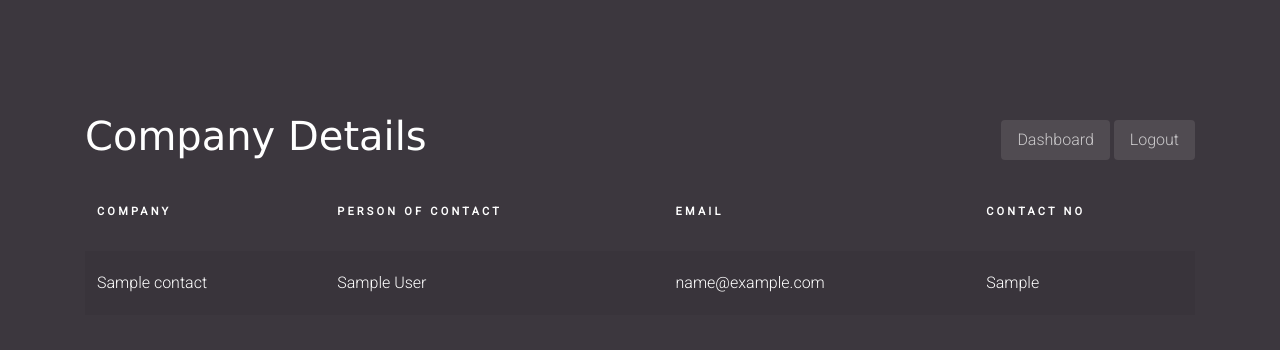
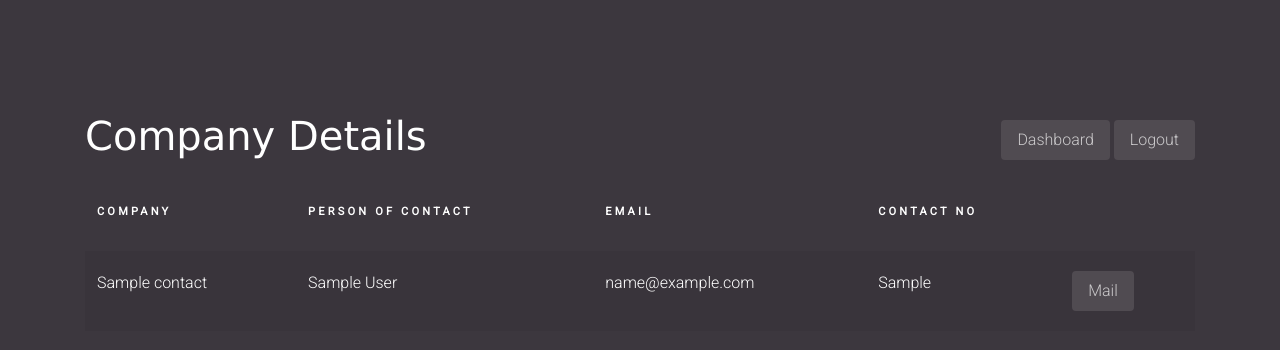
Before and after one commit to daradaaryan/Placement-System, a Flask app: page /company_Details in a window 1280 px wide. Shown: the top 350 px of the page. Run offline with Flask 3, Linux system fonts and the light colour scheme; tables that the repository leaves empty hold one stand-in row (values such as "Sample post"); some libraries are stand-ins or nearby versions.

Commit message:
Mail feature added

```diff
--- a/app.py
+++ b/app.py
@@ -5,7 +5,7 @@ import uuid
 import yaml
 from flask_mysqldb import MySQL
 from flask import flash, get_flashed_messages
-
+from flask_mail import Mail, Message
 from werkzeug.utils import secure_filename
 
 
@@ -20,6 +20,13 @@ app.config['MYSQL_PASSWORD'] = db['mysql_password']
 app.config['MYSQL_DB'] = db['mysql_db']
 mysql = MySQL(app)
 
+app.config['MAIL_SERVER']='smtp.gmail.com'
+app.config['MAIL_PORT'] = 465
+app.config['MAIL_USERNAME'] = 'babruwanmore@iitgn.ac.in'
+app.config['MAIL_PASSWORD'] = 'PASSWORD'
+app.config['MAIL_USE_TLS'] = False
+app.config['MAIL_USE_SSL'] = True
+mail = Mail(app)
 
 @app.route('/')
 def index():
@@ -867,5 +874,32 @@ def rename_attribute():
 
     return render_template('cds/rename.html', title='Rename', user_profile={}, footer="Rename")
 
+
+@app.route('/email', methods=['POST'])
+def email():
+    if 'email' not in session:
+        return redirect(url_for('index'))
+
+    email = session.get('email')
+    POC_Email_Id = request.form.get('POC_Email_Id')
+    print(POC_Email_Id)
+    return render_template('cds/mail.html', POC_Email_Id=POC_Email_Id)
+
+@app.route('/send_mail', methods=['POST'])
+def send_mail():
+
+    receipent_email = request.form['POC_Email_Id']
+    subject = request.form['subject']
+    content = request.form['content']
+
+    email = session.get('email')
+
+    # if request.method == 'POST':
+    msg = Message(subject, sender=email, recipients = [receipent_email])
+    msg.body = content
+    mail.send(msg)
+    return render_template('cds/dashboard.html')
+
+
 if __name__ == '__main__':
     app.run(debug=True)
--- a/requirements.txt
+++ b/requirements.txt
@@ -3,3 +3,4 @@ flask-mysqldb
 pyyaml
 Authlib
 requests
+flask-mail
--- a/templates/cds/company_Details.html
+++ b/templates/cds/company_Details.html
@@ -48,6 +48,12 @@
                             <td>{{ detail[2] }} {{ detail[4]}}</td>
                             <td>{{ detail[0] }}</td>
                             <td>{{ detail[1] }}</td>
+                            <td>
+                                <form action="{{ url_for('email') }}" method="post">
+                                    <input type="hidden" name="POC_Email_Id" value="{{ detail[0] }}">
+                                    <button type="submit" class="button_form">Mail</button>
+                                </form>
+                            </td>
                         </tr>
                         {% endfor %}
                     </tbody>
```
Also changed, not shown: templates/cds/mail.html (added, +35 -0 lines), 1 other file.
